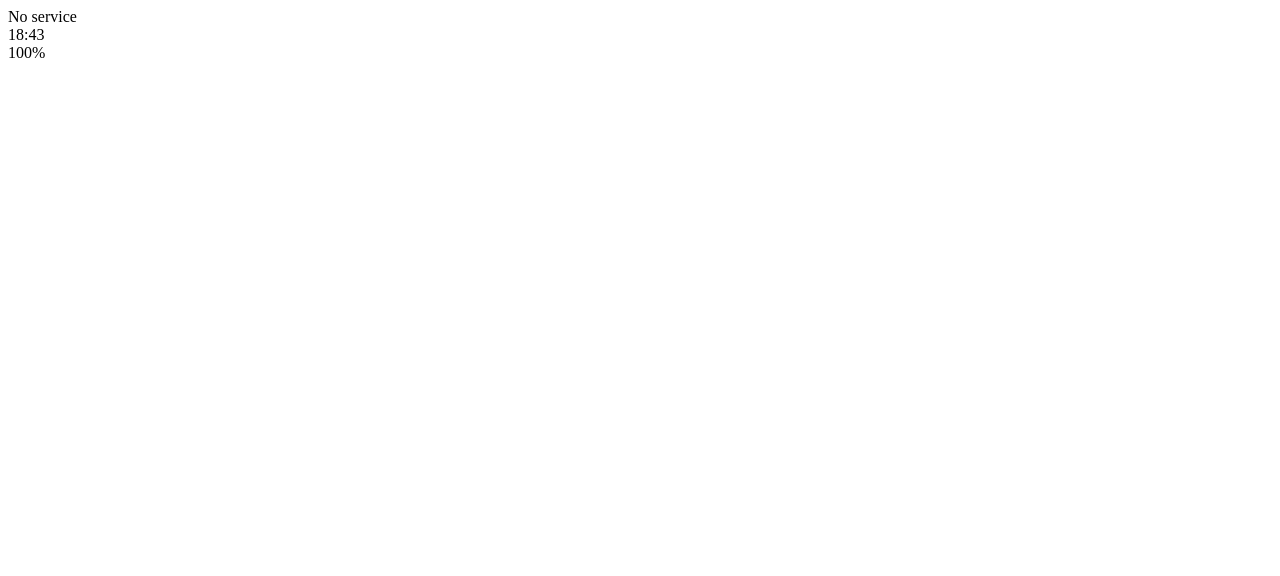
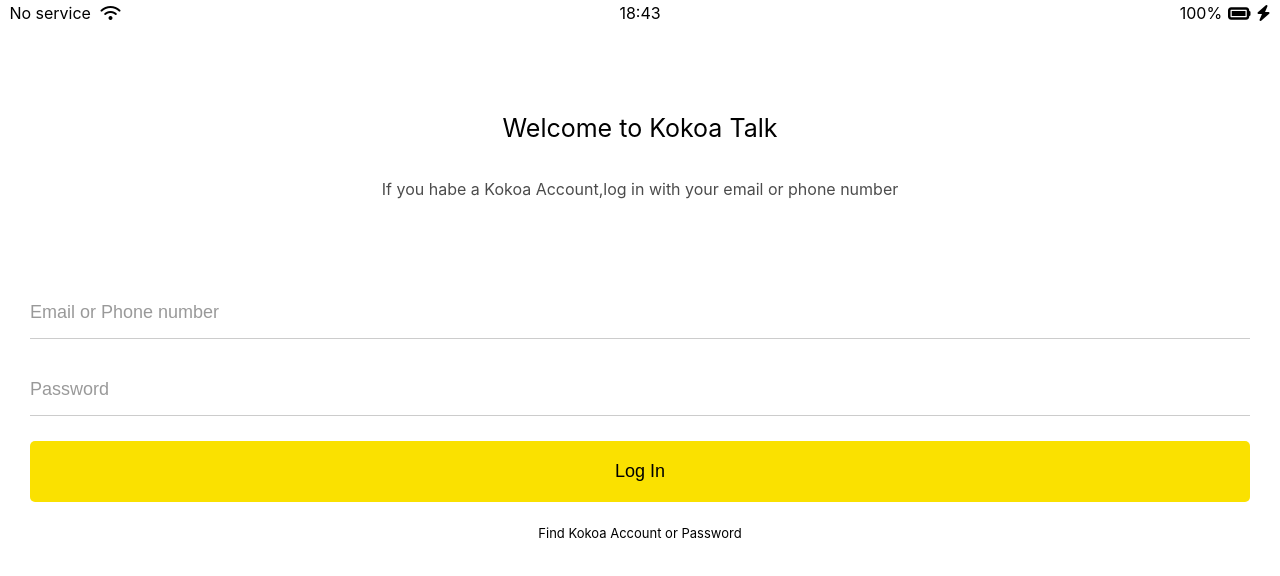
Before and after one commit to hosung1000/kokoa-clone-2020, a plain HTML site: page index.html in a window 1280 px wide. Drawn offline with Linux system fonts and the light colour scheme.

Commit message:
2021-01-09
01. 로그인 화면 완성

```diff
--- /dev/null
+++ b/css/reset.css
@@ -0,0 +1,133 @@
+/* http://meyerweb.com/eric/tools/css/reset/
+   v2.0 | 20110126
+   License: none (public domain)
+*/
+
+html,
+body,
+div,
+span,
+applet,
+object,
+iframe,
+h1,
+h2,
+h3,
+h4,
+h5,
+h6,
+p,
+blockquote,
+pre,
+a,
+abbr,
+acronym,
+address,
+big,
+cite,
+code,
+del,
+dfn,
+em,
+img,
+ins,
+kbd,
+q,
+s,
+samp,
+small,
+strike,
+strong,
+sub,
+sup,
+tt,
+var,
+b,
+u,
+i,
+center,
+dl,
+dt,
+dd,
+ol,
+ul,
+li,
+fieldset,
+form,
+label,
+legend,
+table,
+caption,
+tbody,
+tfoot,
+thead,
+tr,
+th,
+td,
+article,
+aside,
+canvas,
+details,
+embed,
+figure,
+figcaption,
+footer,
+header,
+hgroup,
+menu,
+nav,
+output,
+ruby,
+section,
+summary,
+time,
+mark,
+audio,
+video {
+  margin: 0;
+  padding: 0;
+  border: 0;
+  font-size: 100%;
+  font: inherit;
+  vertical-align: baseline;
+}
+/* HTML5 display-role reset for older browsers */
+article,
+aside,
+details,
+figcaption,
+figure,
+footer,
+header,
+hgroup,
+menu,
+nav,
+section {
+  display: block;
+}
+body {
+  line-height: 1;
+}
+ol,
+ul {
+  list-style: none;
+}
+blockquote,
+q {
+  quotes: none;
+}
+blockquote:before,
+blockquote:after,
+q:before,
+q:after {
+  content: "";
+  content: none;
+}
+table {
+  border-collapse: collapse;
+  border-spacing: 0;
+}
+
+input:focus {
+  outline: none;
+}
--- /dev/null
+++ b/css/status-bar.css
@@ -0,0 +1,23 @@
+.status-bar {
+  display: flex;
+  justify-content: center;
+  padding: 5px 3px;
+}
+.status-bar__column {
+  width: 33%;
+}
+.status-bar__column:first-child span {
+  margin-right: 5px;
+}
+.status-bar__column:nth-child(2) {
+  display: flex;
+  justify-content: center;
+}
+.status-bar__column:last-child {
+  display: flex;
+  justify-content: flex-end;
+  align-items: center;
+}
+.status-bar__column .fa-battery-full {
+  margin: 0px 6px;
+}
--- /dev/null
+++ b/css/styles.css
@@ -0,0 +1,66 @@
+@import "reset.css";
+@import "status-bar.css";
+@import "variable.css";
+
+body {
+  font-family: -apple-system, BlinkMacSystemFont, "Segoe UI", Roboto, Oxygen,
+    Ubuntu, Cantarell, "Open Sans", "Helvetica Neue", sans-serif;
+}
+
+.welcome-header {
+  margin: 90px 0px;
+  text-align: center;
+  display: flex;
+  flex-direction: column;
+  align-items: center;
+}
+
+.welcome-header__title {
+  margin-bottom: 40px;
+  font-size: 25px;
+}
+
+.welcome-header__text {
+  width: 60%;
+  opacity: 0.7;
+}
+
+#login-form {
+  display: flex;
+  flex-direction: column;
+  margin: 0px 30px;
+}
+
+#login-form input {
+  border: none;
+  padding: 15px 0px;
+  font-size: 18px;
+  margin-bottom: 25px;
+}
+
+#login-form input:not([type="submit"]) {
+  border-bottom: 1px solid rgba(0, 0, 0, 0.2);
+  transition: border-color 0.3s ease-in-out;
+}
+
+#login-form input::placeholder {
+  color: rgba(0, 0, 0, 0.4);
+}
+
+#login-form input:focus {
+  border-color: var(--yellow);
+}
+
+#login-form input[type="submit"] {
+  background-color: var(--yellow);
+  cursor: pointer;
+  padding: 20px 0px;
+  border-radius: 5px;
+}
+
+#login-form a {
+  text-align: center;
+  text-decoration: none;
+  color: inherit;
+  font-size: 13px;
+}
--- /dev/null
+++ b/css/variable.css
@@ -0,0 +1,3 @@
+:root {
+  --yellow: #fae100;
+}
--- a/index.html
+++ b/index.html
@@ -1,24 +1,42 @@
 <!DOCTYPE html>
 <html lang="en">
   <head>
+    <link rel="stylesheet" href="css/styles.css" />
     <meta charset="UTF-8" />
     <meta name="viewport" content="width=device-width, initial-scale=1.0" />
     <title>Welcome to Kokoa Talk</title>
   </head>
   <body>
-    <div id="status-bar">
+    <div class="status-bar">
       <div class="status-bar__column">
         <span>No service</span>
-        <!-- To Do List : Wifi - Icon -->
+        <i class="fas fa-wifi"></i>
       </div>
       <div class="status-bar__column">
         <span>18:43</span>
       </div>
       <div class="status-bar__column">
         <span>100%</span>
-        <!-- Battery Icon-->
-        <!-- Rightning Icon-->
+        <i class="fas fa-battery-full fa-lg"></i>
+        <i class="fas fa-bolt"></i>
       </div>
     </div>
+    <header class="welcome-header">
+      <h1 class="welcome-header__title">Welcome to Kokoa Talk</h1>
+      <p class="welcome-header__text">
+        If you habe a Kokoa Account,log in with your email or phone number
+      </p>
+    </header>
+    <form id="login-form">
+      <input type="text" placeholder="Email or Phone number" />
+      <input type="password" placeholder="Password" />
+      <input type="submit" value="Log In" />
+      <!--<input type="submit" value="Sign Up" />-->
+      <a href="#">Find Kokoa Account or Password</a>
+    </form>
+    <script
+      src="https://kit.fontawesome.com/6478f529f2.js"
+      crossorigin="anonymous"
+    ></script>
   </body>
 </html>
```
